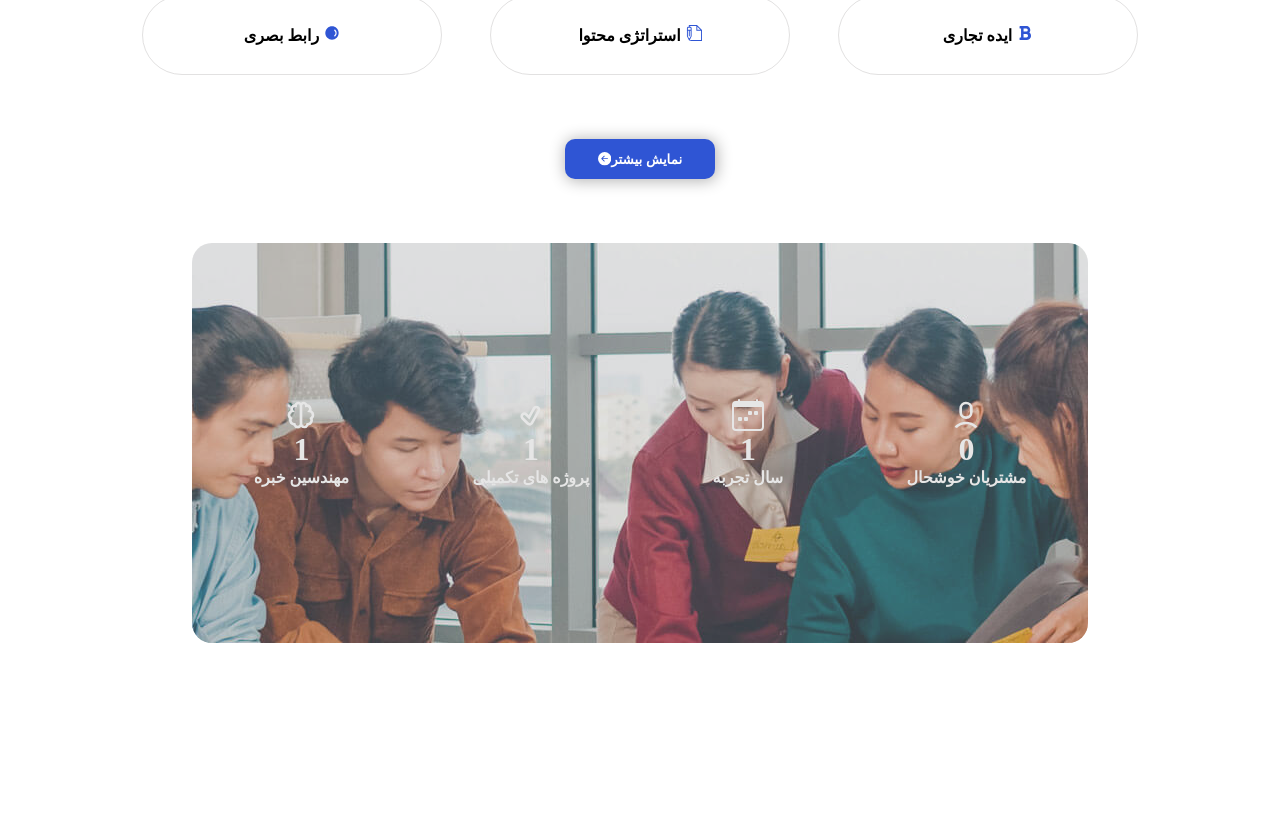
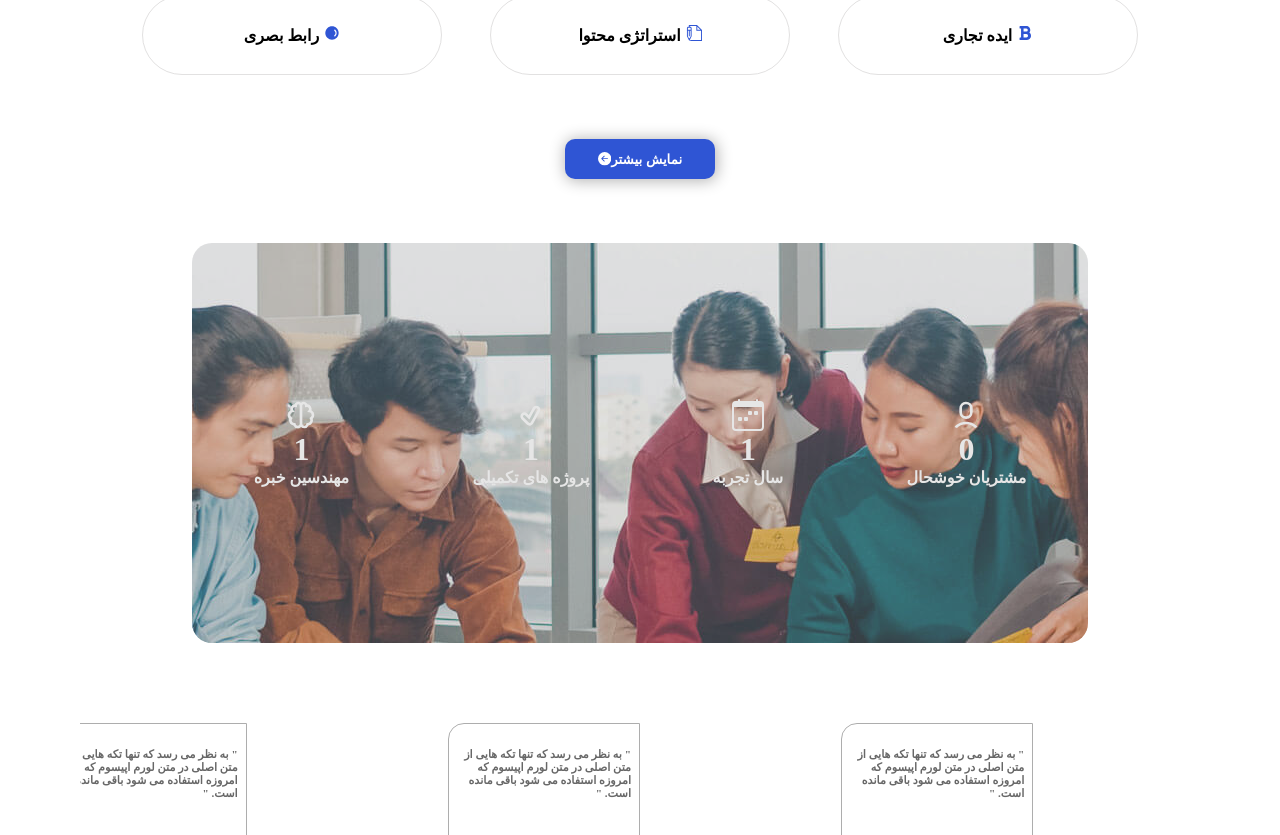
Before and after one commit to amirgh82/CV, a React (Create React App) app: page / in a window 1280 px wide. Shown: the part 1965-2800 px from the top of the page. Before the commit the page ends 2608 px from the top, so only its background shows below. Built offline with nearby package versions, Linux system fonts and the light colour scheme.

Commit message:
write html , css, js  slider Comment and Comments component

```diff
--- a/package.json
+++ b/package.json
@@ -15,6 +15,7 @@
     "react-intersection-observer": "^9.4.3",
     "react-router-dom": "^6.10.0",
     "react-scripts": "5.0.1",
+    "swiper": "^9.3.2",
     "web-vitals": "^2.1.4"
   },
   "scripts": {
--- a/src/components/Comments/Comment/Comment.css
+++ b/src/components/Comments/Comment/Comment.css
@@ -0,0 +1,25 @@
+.comment {
+    min-width: 10rem;
+    max-width: 12rem;
+    height: 10rem;
+    border: 1px solid var(--tosi);
+    border-radius: 1rem;
+    font-size: 0.7rem;
+    display: flex;
+    flex-direction: column;
+    align-items: flex-start;
+    justify-content: space-around;
+    padding: 0 0.5rem ;
+    position: relative;
+    border-top-right-radius: 0;
+}
+
+
+.comment-description {
+    color: var(--gray);
+}
+
+.comment-writer {
+    color: var(--blue);
+    font-size: 0.6rem;
+}
--- a/src/components/Comments/Comment/Comment.jsx
+++ b/src/components/Comments/Comment/Comment.jsx
@@ -1,7 +1,10 @@
 import React from 'react'
 import './Comment.css'
-export default function Comment() {
+export default function Comment(props) {
     return (
-
+        <div className="comment">
+            <p className="comment-description">" به نظر می رسد که تنها تکه هایی از متن اصلی در متن لورم اپیسوم که امروزه استفاده می شود باقی مانده است. "</p>
+            <h5 className="comment-writer">-{props.writer}</h5>
+        </div>
     )
 }
--- a/src/components/Comments/Comments.css
+++ b/src/components/Comments/Comments.css
@@ -0,0 +1,23 @@
+.comments-container{
+    margin: 5rem;
+}
+
+.swiper-wrapper{
+    justify-content: center;
+}
+
+.swiper-pagination {
+    position: static !important;
+    margin-top: 1rem;
+}
+
+.swiper-pagination-bullet {
+    width: .8rem !important;
+    height: .8rem !important;
+    border: 2px solid var(--blue) !important;
+    background: #fff !important;
+}
+
+.swiper-pagination-bullet-active {
+    background: var(--blue) !important;
+}
--- a/src/components/Comments/Comments.jsx
+++ b/src/components/Comments/Comments.jsx
@@ -1,7 +1,67 @@
-import React from 'react'
+import React, { useEffect, useState } from 'react'
+import { Swiper, SwiperSlide } from 'swiper/react';
+import { Pagination } from 'swiper';
+import 'swiper/css';
+import 'swiper/css/pagination'
 import './Comments.css'
+import Comment from './Comment/Comment'
 export default function Comments() {
+
+    const [slideLength, setSlideLength] = useState(3)
+
+    useEffect(() => {
+        const handleResizeSlider = () => {
+            if (window.innerWidth >= 998) {
+                setSlideLength(3);
+            } else if (window.innerWidth >= 768) {
+                setSlideLength(2);
+            } else {
+                setSlideLength(1);
+            }
+        };
+
+        handleResizeSlider();
+
+        window.addEventListener('resize', handleResizeSlider);
+        return () => {
+            window.removeEventListener('resize', handleResizeSlider);
+        };
+    }, [])
+
+
+
+
+
+
     return (
-        <div>Comments</div>
+        <div className="comments-container">
+            <Swiper
+                className='swiper'
+                spaceBetween={60}
+                slidesPerView={slideLength}
+                modules={[Pagination]}
+                pagination={{ clickable: true }}
+            >
+                <SwiperSlide>
+                    <Comment writer='محمدرضا' />
+                </SwiperSlide>
+                <SwiperSlide>
+                    <Comment writer='امیررضا' />
+                </SwiperSlide>
+                <SwiperSlide>
+                    <Comment writer='محمدحسین' />
+                </SwiperSlide>
+                <SwiperSlide>
+                    <Comment writer='جعفر' />
+                </SwiperSlide>
+                <SwiperSlide>
+                    <Comment writer='سینا' />
+                </SwiperSlide>
+                <SwiperSlide>
+                    <Comment writer='جواد' />
+                </SwiperSlide>
+            </Swiper>
+
+        </div>
     )
 }
--- a/src/pages/Home/Home.jsx
+++ b/src/pages/Home/Home.jsx
@@ -6,7 +6,7 @@ import { MdAccessibilityNew } from 'react-icons/md'
 import './Home.css'
 import BusinessSolution from '../../components/BusinessSolution/BusinessSolution'
 import Statistics from '../../components/Statistics/Statistics'
-
+import Comments from '../../components/Comments/Comments'
 
 export default function Home() {
 
@@ -23,6 +23,7 @@ export default function Home() {
             </div>
             <BusinessSolution />
             <Statistics />
+            <Comments/>
 
         </div>
 
```
Also changed, not shown: 1 other file (tests, documents, lock files or other folders).
